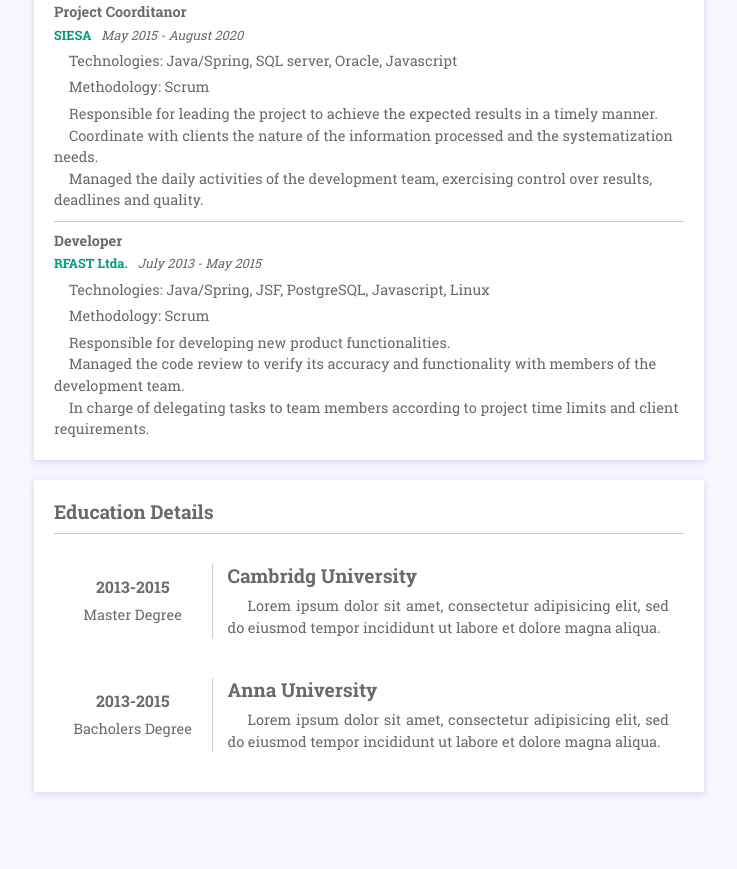
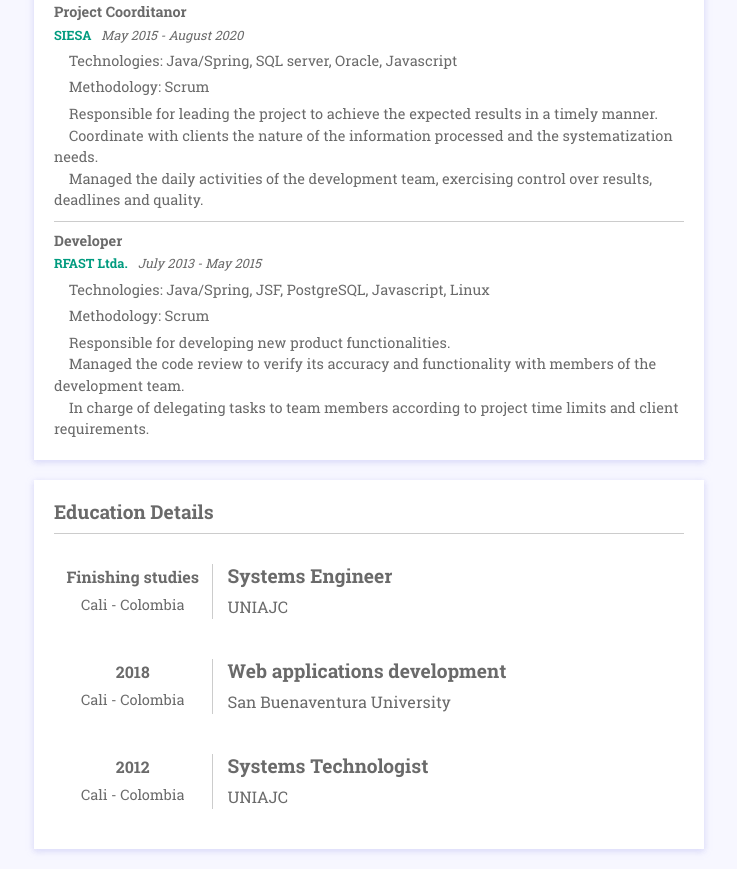
Before and after one commit to vnorobio/resume-html-template, a plain HTML site: page index.html in a window 1280 px wide. Shown: the part 769-1638 px from the top of the page, without its empty margins (446-1183 px from the left). Before the commit the page ends 1581 px from the top, so only its background shows below. Drawn offline with Linux system fonts and the light colour scheme.

Commit message:
dev: add education info

```diff
--- a/index.html
+++ b/index.html
@@ -137,24 +137,32 @@
                     <h2>Education Details</h2>
                     <div class="service no-margin row">
                         <div class="col-sm-3 no-padding resume-dat serv-logo">
-                            <h6>2013-2015</h6>
-                            <p>Master Degree</p>
+                            <h6>Finishing studies</h6>
+                            <p>Cali - Colombia</p>
                         </div>
                         <div class="col-sm-9 rgbf">
-                            <h5>Cambridg University</h5>
-                            <p>Lorem ipsum dolor sit amet, consectetur adipisicing elit, sed do eiusmod tempor
-                                incididunt ut labore et dolore magna aliqua.</p>
+                            <h5>Systems Engineer</h5>
+                            <spam> UNIAJC </spam>
                         </div>
                     </div>
                     <div class="service no-margin row">
                         <div class="col-sm-3 no-padding resume-dat serv-logo">
-                            <h6>2013-2015</h6>
-                            <p>Bacholers Degree</p>
+                            <h6>2018</h6>
+                            <p>Cali - Colombia</p>
                         </div>
                         <div class="col-sm-9 rgbf">
-                            <h5>Anna University</h5>
-                            <p>Lorem ipsum dolor sit amet, consectetur adipisicing elit, sed do eiusmod tempor
-                                incididunt ut labore et dolore magna aliqua.</p>
+                            <h5>Web applications development</h5>
+                            <spam>San Buenaventura University</spam>
+                        </div>
+                    </div>
+                    <div class="service no-margin row">
+                        <div class="col-sm-3 no-padding resume-dat serv-logo">
+                            <h6>2012</h6>
+                            <p>Cali - Colombia</p>
+                        </div>
+                        <div class="col-sm-9 rgbf">
+                            <h5>Systems Technologist</h5>
+                            <spam>UNIAJC</spam>
                         </div>
                     </div>
                 </div>
```
